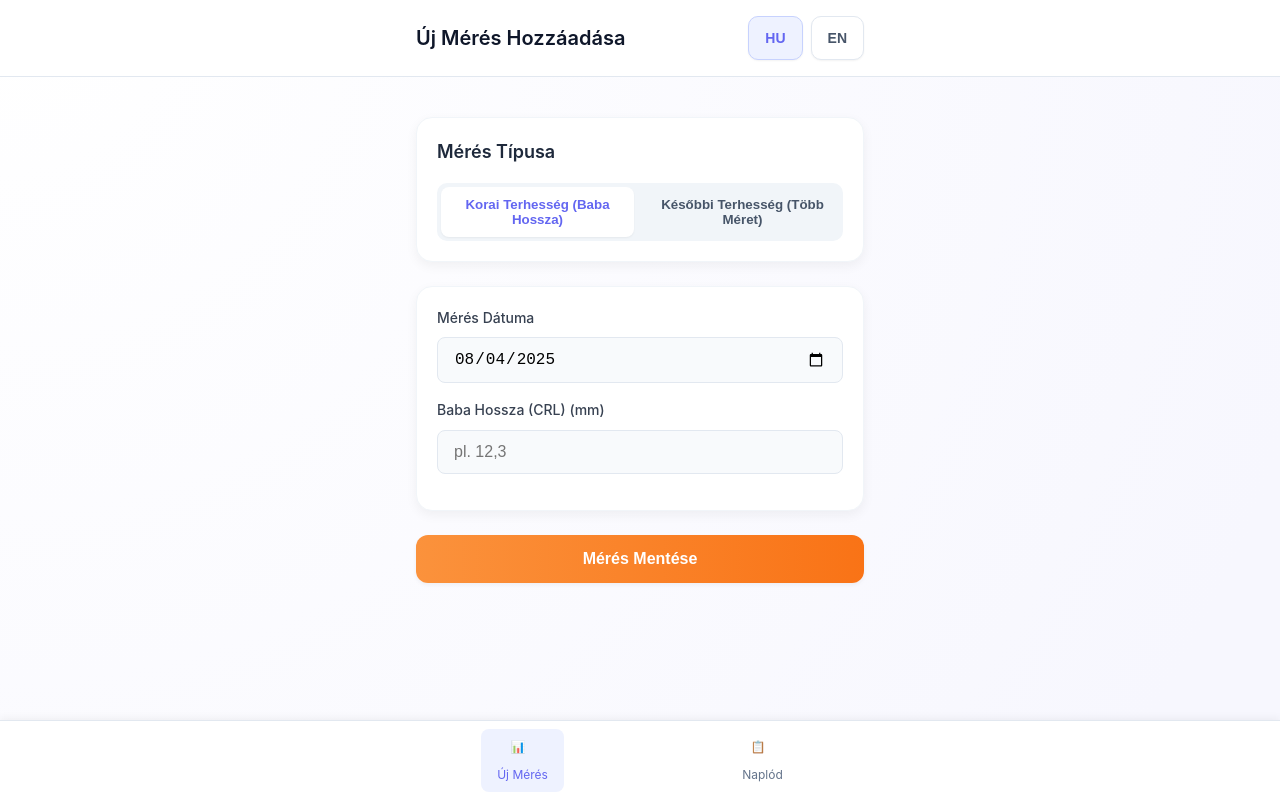
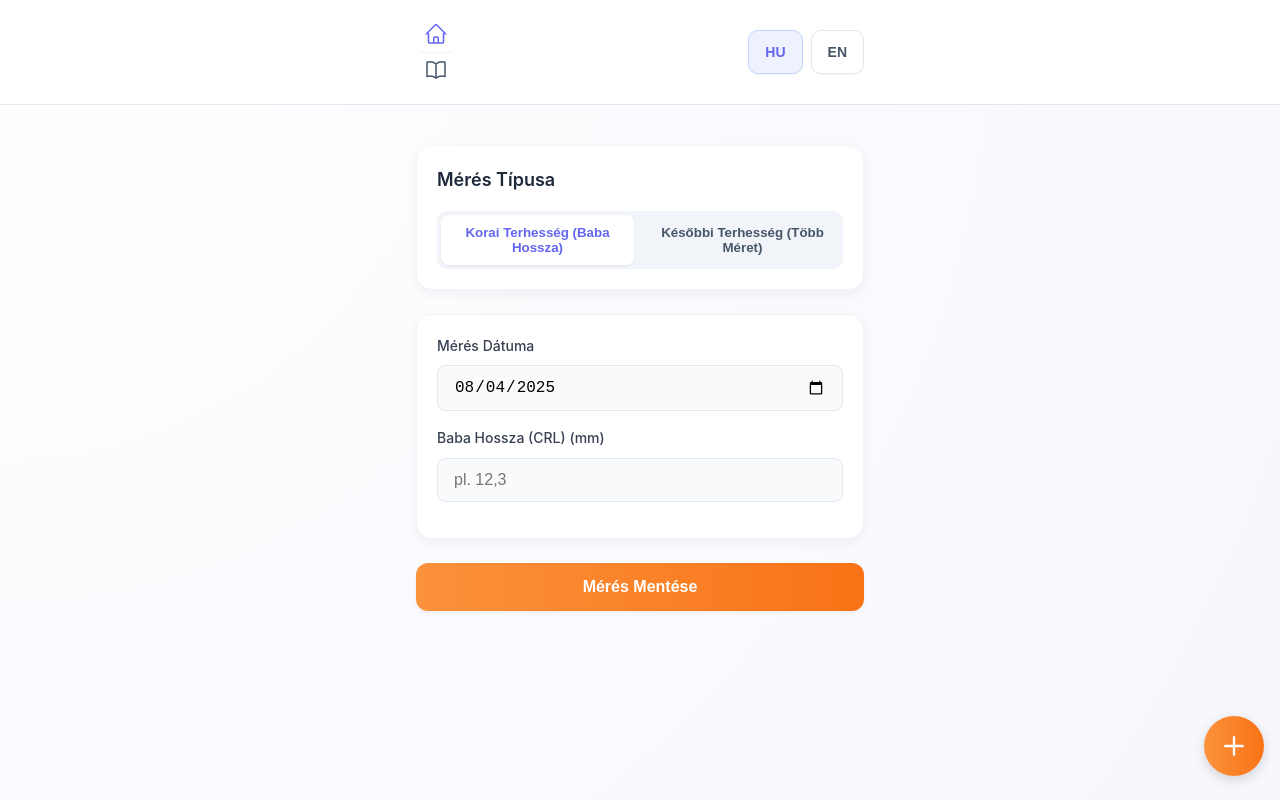
Before and after one commit to reczuprik/pregnancy-tracker, a React (Create React App) app: page / in a window 1280 px wide. Built offline with nearby package versions, Linux system fonts and the light colour scheme.

Commit message:
"Immersive Layout" refactor

```diff
--- a/src/App.tsx
+++ b/src/App.tsx
@@ -8,7 +8,7 @@ import './i18n';
 
 
 import Header from './components/common/Header';
-import Navigation from './components/common/Navigation'; // Using the bottom nav now
+import FloatingActionButton from './components/common/FloatingActionButton'; // New FAB
 import LoadingSpinner from './components/common/LoadingSpinner';
 import OfficialStatus from './components/common/OfficialStatus';
 import ResultsCard from './components/common/ResultsCard';
@@ -194,7 +194,8 @@ function App() {
             <Route path="/journey" element={<GrowthJourneyView measurements={state.measurements} officialMeasurement={state.officialMeasurement} />} />
           </Routes>
         </main>
-        <Navigation />
+        <FloatingActionButton onClick={() => dispatch({ type: 'SHOW_FORM' })} />
+
         {state.error && (
           <div className="app-error">
             <p>{state.error}</p>
--- /dev/null
+++ b/src/components/common/FloatingActionButton.tsx
@@ -0,0 +1,19 @@
+// src/components/common/FloatingActionButton.tsx
+
+import React from 'react';
+
+interface FloatingActionButtonProps {
+  onClick: () => void;
+}
+
+const PlusIcon = () => <svg xmlns="http://www.w3.org/2000/svg" fill="none" viewBox="0 0 24 24" strokeWidth={2} stroke="currentColor" width="28" height="28"><path strokeLinecap="round" strokeLinejoin="round" d="M12 4.5v15m7.5-7.5h-15" /></svg>;
+
+const FloatingActionButton: React.FC<FloatingActionButtonProps> = ({ onClick }) => {
+  return (
+    <button className="fab" onClick={onClick} aria-label="Add new measurement">
+      <PlusIcon />
+    </button>
+  );
+};
+
+export default FloatingActionButton;
--- a/src/components/common/Header.tsx
+++ b/src/components/common/Header.tsx
@@ -1,36 +1,33 @@
+// src/components/common/Header.tsx (Redesigned)
+
 import React from 'react';
-import { useTranslation } from 'react-i18next';
+import { NavLink } from 'react-router-dom';
 
 interface HeaderProps {
   language: 'en' | 'hu';
   onLanguageChange: (language: 'en' | 'hu') => void;
 }
 
+// Icons for header navigation
+const HomeIcon = () => <svg xmlns="http://www.w3.org/2000/svg" fill="none" viewBox="0 0 24 24" strokeWidth={1.5} stroke="currentColor" width="24" height="24"><path strokeLinecap="round" strokeLinejoin="round" d="M2.25 12l8.954-8.955c.44-.439 1.152-.439 1.591 0L21.75 12M4.5 9.75v10.125c0 .621.504 1.125 1.125 1.125H9.75v-4.875c0-.621.504-1.125 1.125-1.125h2.25c.621 0 1.125.504 1.125 1.125V21h4.125c.621 0 1.125-.504 1.125-1.125V9.75M8.25 21h7.5" /></svg>;
+const HistoryIcon = () => <svg xmlns="http://www.w3.org/2000/svg" fill="none" viewBox="0 0 24 24" strokeWidth={1.5} stroke="currentColor" width="24" height="24"><path strokeLinecap="round" strokeLinejoin="round" d="M12 6.042A8.967 8.967 0 006 3.75c-1.052 0-2.062.18-3 .512v14.25A8.987 8.987 0 016 18c2.305 0 4.408.867 6 2.292m0-14.25a8.966 8.966 0 016-2.292c1.052 0 2.062.18 3 .512v14.25A8.987 8.987 0 0018 18a8.967 8.967 0 00-6 2.292m0-14.25v14.25" /></svg>;
+
 const Header: React.FC<HeaderProps> = ({ language, onLanguageChange }) => {
-  const { t } = useTranslation();
-
   return (
     <header className="header">
       <div className="header-content">
-        <h1 className="header-title">
-          {t('measurement.title')}
-        </h1>
+        <div className="header-nav">
+          <NavLink to="/" end className={({isActive}) => `header-nav-button ${isActive ? 'active' : ''}`}>
+            <HomeIcon />
+          </NavLink>
+          <NavLink to="/history" className={({isActive}) => `header-nav-button ${isActive ? 'active' : ''}`}>
+            <HistoryIcon />
+          </NavLink>
+        </div>
 
         <div className="header-language">
-          <button
-            className={`btn btn-secondary ${language === 'hu' ? 'active' : ''}`}
-            onClick={() => onLanguageChange('hu')}
-            aria-label="Magyar nyelv"
-          >
-            HU
-          </button>
-          <button
-            className={`btn btn-secondary ${language === 'en' ? 'active' : ''}`}
-            onClick={() => onLanguageChange('en')}
-            aria-label="English language"
-          >
-            EN
-          </button>
+          <button className={`btn-secondary ${language === 'hu' ? 'active' : ''}`} onClick={() => onLanguageChange('hu')}>HU</button>
+          <button className={`btn-secondary ${language === 'en' ? 'active' : ''}`} onClick={() => onLanguageChange('en')}>EN</button>
         </div>
       </div>
     </header>
--- a/src/index.tsx
+++ b/src/index.tsx
@@ -11,7 +11,7 @@ import './styles/layout.css';
 import './styles/components/buttons.css';
 import './styles/components/forms.css';
 import './styles/components/modal.css';
-import './styles/components/navigation.css';
+
 import './styles/components/loading.css';
 import './styles/views/dashboard.css';
 import './styles/views/history.css';
--- a/src/styles/components/buttons.css
+++ b/src/styles/components/buttons.css
@@ -67,3 +67,42 @@ text-underline-offset: 3px;
   display: flex;
   gap: var(--space-sm);
 }
+.header-nav-button {
+  display: flex;
+  align-items: center;
+  justify-content: center;
+  width: 40px;
+  height: 36px;
+  border-radius: var(--radius-sm);
+  color: var(--color-text-secondary);
+  transition: all 0.2s;
+}
+.header-nav-button.active {
+  background-color: var(--color-bg-card);
+  color: var(--color-primary);
+  box-shadow: var(--shadow-xs);
+}
+
+.fab {
+  position: fixed;
+  bottom: var(--space-xl);
+  right: var(--space-lg);
+  width: 60px;
+  height: 60px;
+  border-radius: 50%;
+  border: none;
+  display: flex;
+  align-items: center;
+  justify-content: center;
+  cursor: pointer;
+  z-index: 1000;
+  /* Using our Warm Coral gradient */
+  background: linear-gradient(to right, var(--color-accent-start), var(--color-accent-end));
+  color: var(--color-text-inverted);
+  box-shadow: 0 4px 12px rgba(0,0,0,0.15);
+  transition: all 0.2s ease-in-out;
+}
+.fab:hover {
+  transform: scale(1.05);
+  box-shadow: 0 8px 16px rgba(0,0,0,0.2);
+}
--- a/src/styles/components/navigation.css
+++ /dev/null
@@ -1,42 +0,0 @@
-/* src/styles/components/navigation.css */
-
-.navigation {
-  position: fixed; bottom: 0; left: 0; right: 0;
-  background-color: var(--color-bg-card);
-  border-top: 1px solid var(--color-border);
-  padding: var(--space-sm) var(--space-lg);
-  z-index: 100; box-shadow: 0 -2px 8px rgba(0, 0, 0, 0.05);
-}
-.navigation-content {
-  max-width: 480px; margin: 0 auto;
-  display: flex; justify-content: space-around;
-}
-
-.nav-button {
-  display: flex; flex-direction: column; align-items: center;
-  gap: 4px; background: none; border: none;
-  padding: var(--space-sm) var(--space-lg); cursor: pointer;
-  transition: all 0.2s; border-radius: var(--radius-sm);
-  min-width: 60px; color: var(--color-text-muted);
-  font-size: 12px; text-decoration: none;
-}
-.nav-button.active {
-  color: var(--color-primary);
-  background-color: var(--color-primary-light);
-}
-.nav-icon { width: 24px; height: 24px; }
-
-.segmented-control {
-  display: flex; gap: var(--space-sm);
-  background-color: var(--color-bg-interactive); padding: 4px;
-  border-radius: var(--radius-md); margin-bottom: var(--space-xl);
-}
-.segmented-control a {
-  flex: 1; text-align: center;
-}
-.segmented-control .btn-tertiary {
-  width: 100%; border: none; box-shadow: none;
-}
-.segmented-control .btn-tertiary.active {
-  background-color: var(--color-bg-card);
-}
--- a/src/styles/layout.css
+++ b/src/styles/layout.css
@@ -22,6 +22,7 @@
   border-bottom: 1px solid var(--color-border);
   position: sticky;
   top: 0;
+
   z-index: 100;
 }
 .header-content {
@@ -30,10 +31,14 @@
   /* ✨ FIX: Aligns header content with app-main content */
   padding: 0 var(--space-lg);
   width: 100%;
+  gap: var(--space-md); /* Add gap for spacing */
+
 }
 .header-title {
   font-size: 20px;
   font-weight: 600;
   color: #0f172a;
   margin: 0;
+  flex-grow: 1; /* Allows nav to sit on the left */
+
 }
```
